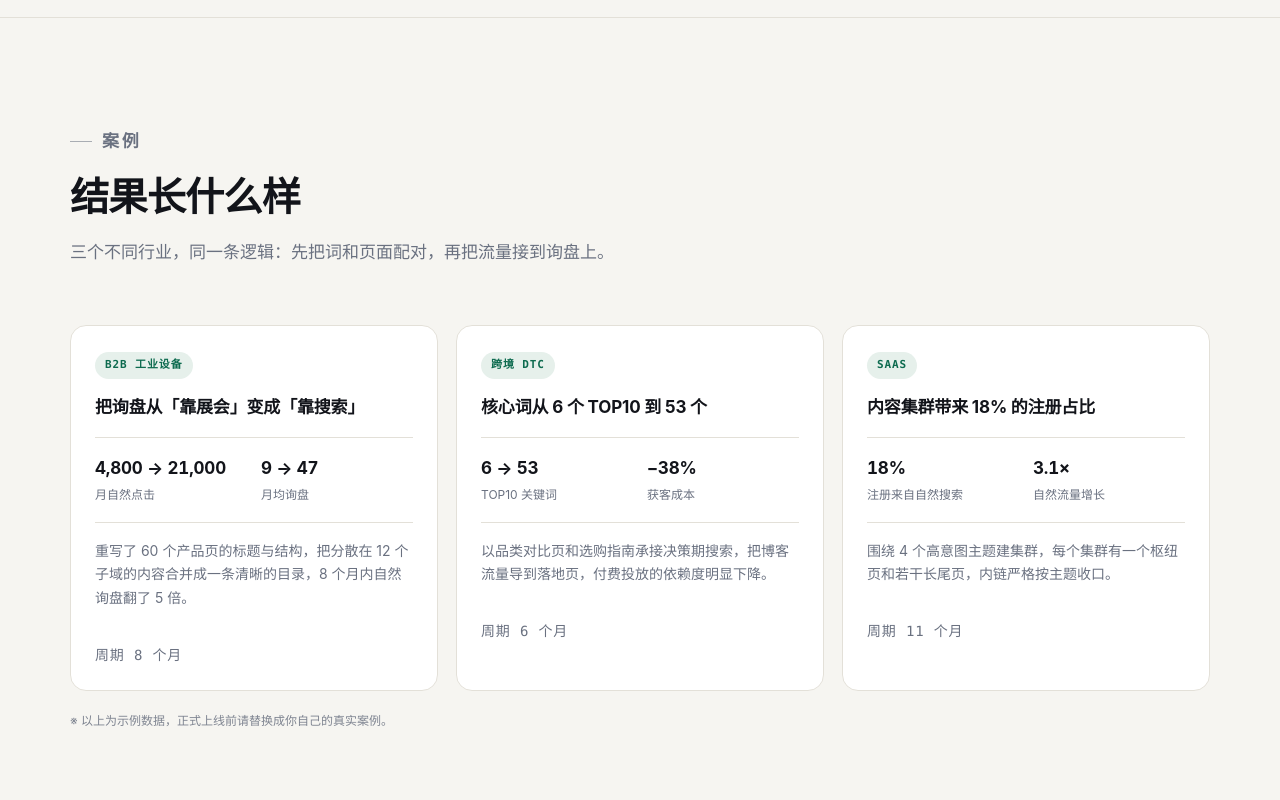
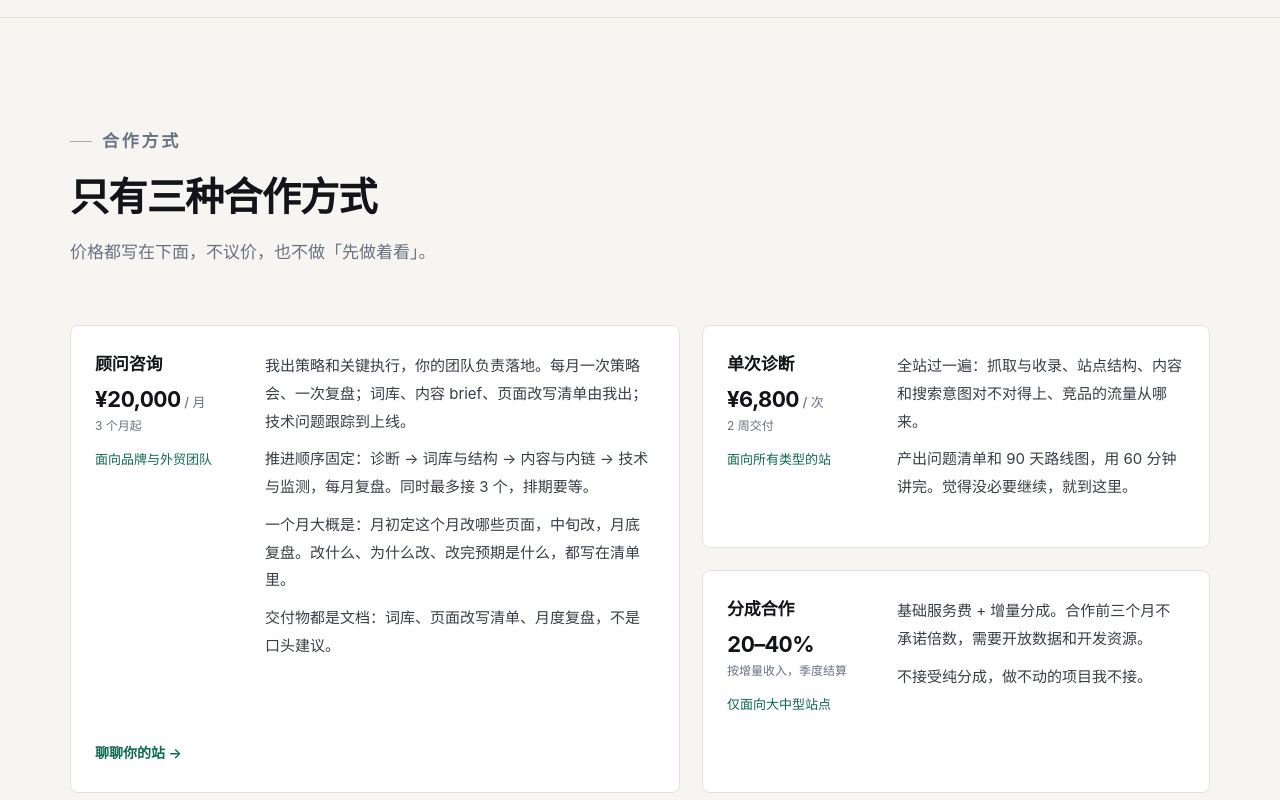
Before and after one commit to rockking00/seoagent, a website: page site/index.html in a window 1280 px wide. Shown: the part 4040-4840 px from the top of the page. Drawn offline with Linux system fonts and the light colour scheme.

Commit message:
refactor: remove the case studies section

```diff
--- a/site/index.html
+++ b/site/index.html
@@ -457,61 +457,6 @@
         </div>
       </section>
 
-      <!-- ===================== 案例（务必换成你自己的真实数据） ===================== -->
-      <section class="section" id="cases">
-        <div class="container">
-          <div class="section-head" data-reveal>
-            <p class="eyebrow">案例</p>
-            <h2>结果长什么样</h2>
-            <p>三个不同行业，同一条逻辑：先把词和页面配对，再把流量接到询盘上。</p>
-          </div>
-
-          <div class="cases">
-            <article class="case-card" data-reveal>
-              <span class="tag">B2B 工业设备</span>
-              <h3>把询盘从「靠展会」变成「靠搜索」</h3>
-              <div class="case-metrics">
-                <div><b>4,800 → 21,000</b><span>月自然点击</span></div>
-                <div><b>9 → 47</b><span>月均询盘</span></div>
-              </div>
-              <p>
-                重写了 60 个产品页的标题与结构，把分散在 12 个子域的内容合并成一条清晰的目录，8 个月内自然询盘翻了 5 倍。
-              </p>
-              <p class="case-time">周期 8 个月</p>
-            </article>
-
-            <article class="case-card" data-reveal>
-              <span class="tag">跨境 DTC</span>
-              <h3>核心词从 6 个 TOP10 到 53 个</h3>
-              <div class="case-metrics">
-                <div><b>6 → 53</b><span>TOP10 关键词</span></div>
-                <div><b>−38%</b><span>获客成本</span></div>
-              </div>
-              <p>
-                以品类对比页和选购指南承接决策期搜索，把博客流量导到落地页，付费投放的依赖度明显下降。
-              </p>
-              <p class="case-time">周期 6 个月</p>
-            </article>
-
-            <article class="case-card" data-reveal>
-              <span class="tag">SaaS</span>
-              <h3>内容集群带来 18% 的注册占比</h3>
-              <div class="case-metrics">
-                <div><b>18%</b><span>注册来自自然搜索</span></div>
-                <div><b>3.1×</b><span>自然流量增长</span></div>
-              </div>
-              <p>
-                围绕 4 个高意图主题建集群，每个集群有一个枢纽页和若干长尾页，内链严格按主题收口。
-              </p>
-              <p class="case-time">周期 11 个月</p>
-            </article>
-          </div>
-
-          <!-- 上线前请删掉下面这一行 -->
-          <p class="case-note">※ 以上为示例数据，正式上线前请替换成你自己的真实案例。</p>
-        </div>
-      </section>
-
       <!-- ===================== 服务与报价 ===================== -->
       <section class="section" id="pricing">
         <div class="container">
```
